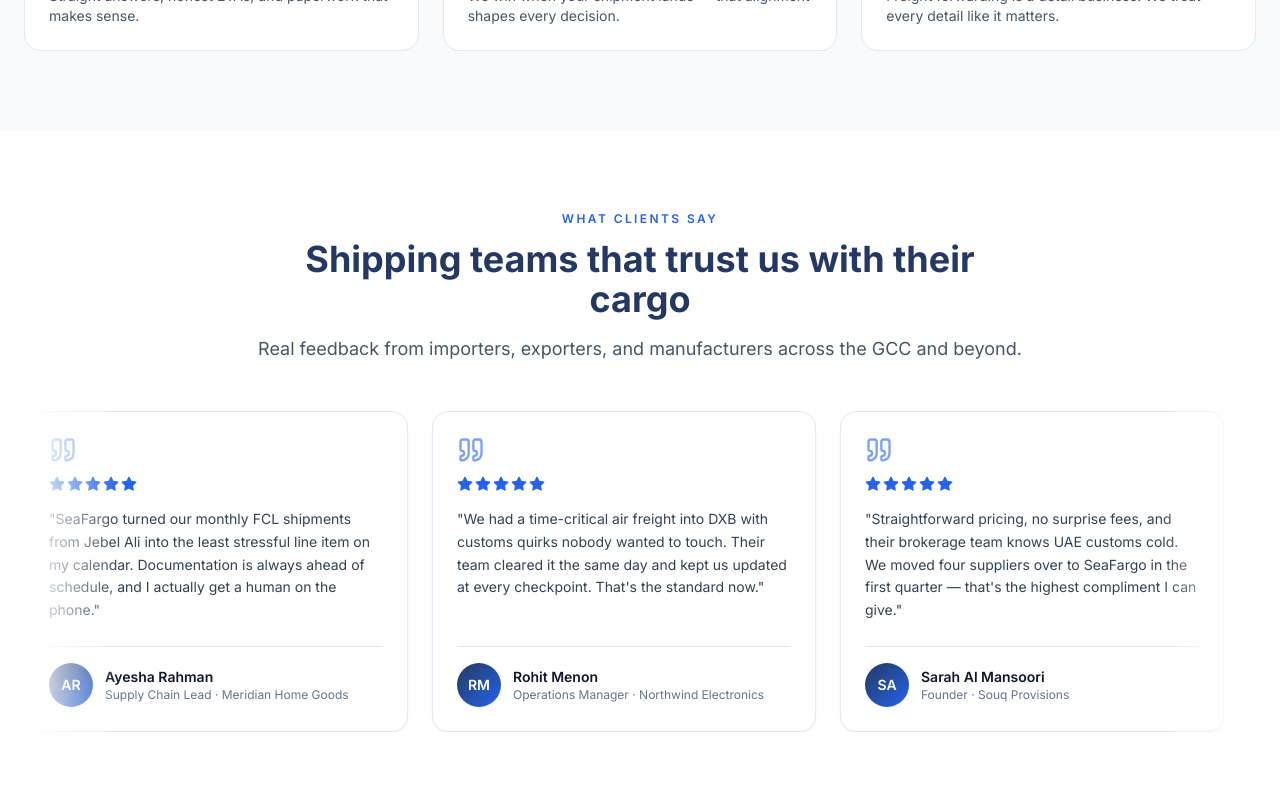
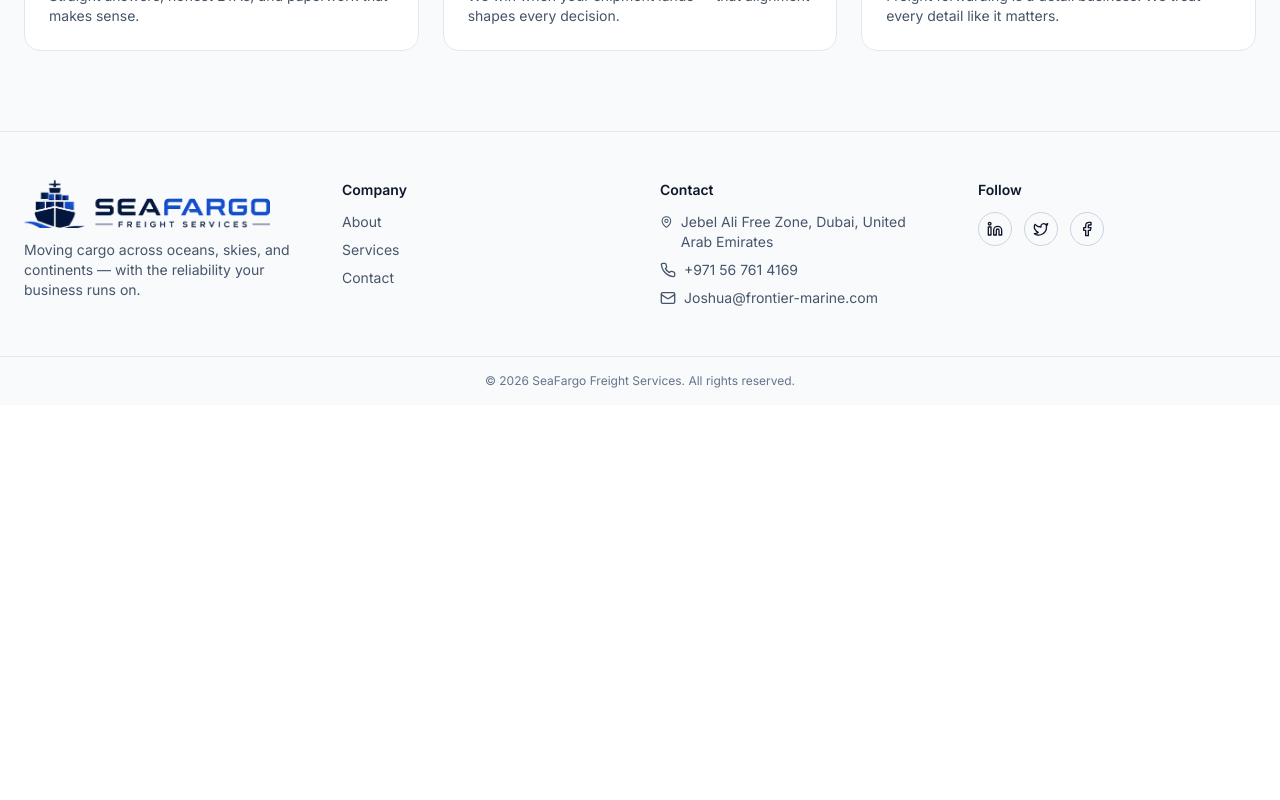
Before and after one commit to ashbbdu/frontier-marine.com, a React (Vite) app: page /about in a window 1280 px wide. Shown: the part 1280-2080 px from the top of the page. After the commit the page ends 1685 px from the top, so only its background shows below. Built offline with nearby package versions, Linux system fonts and the light colour scheme.

Commit message:
final changes

```diff
--- a/src/pages/About.tsx
+++ b/src/pages/About.tsx
@@ -76,12 +76,12 @@ export default function About() {
         </div>
       </section>
 
-      <section className="mx-auto max-w-7xl px-4 py-20 md:px-6">
+      {/* <section className="mx-auto max-w-7xl px-4 py-20 md:px-6">
         <SectionHeading kicker="What clients say" title="Shipping teams that trust us with their cargo" subtitle="Real feedback from importers, exporters, and manufacturers across the GCC and beyond." />
         <div className="mt-12">
           <TestimonialsMarquee />
         </div>
-      </section>
+      </section> */}
     </>
   );
 }
```
